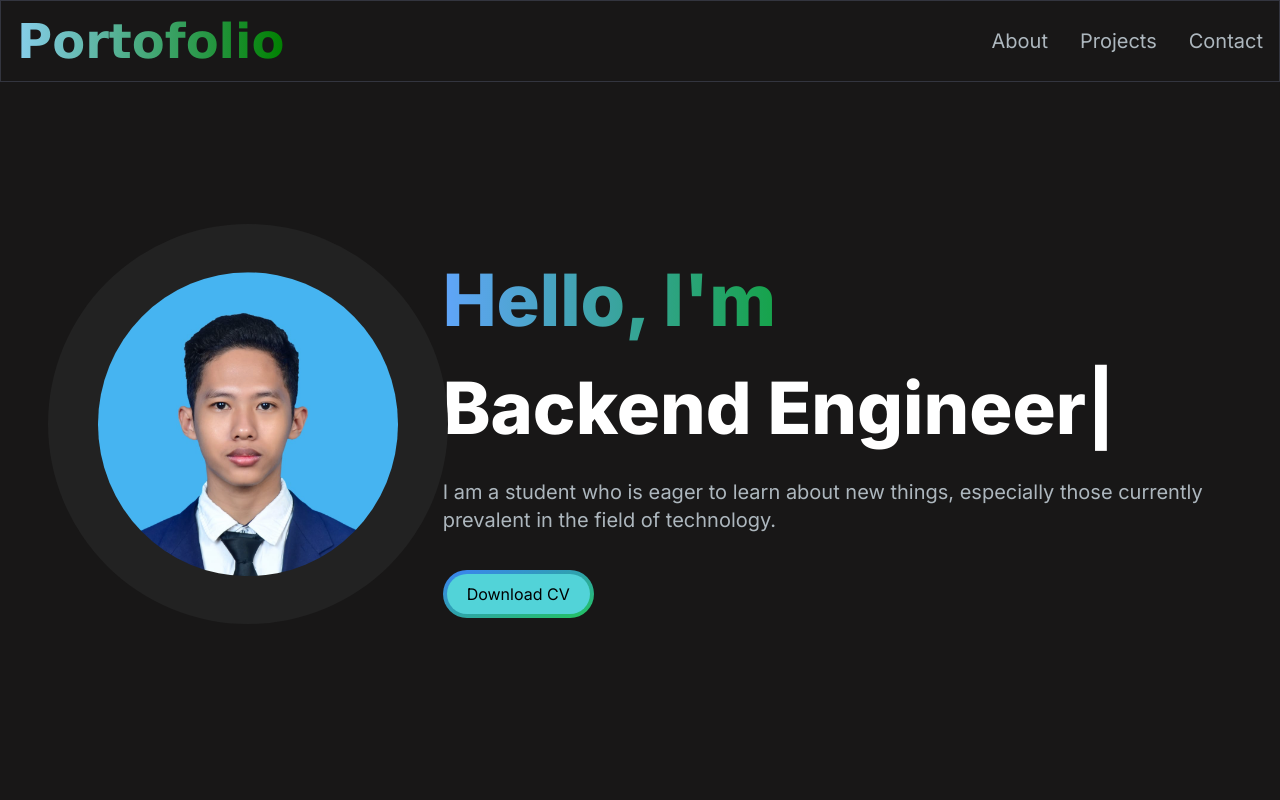
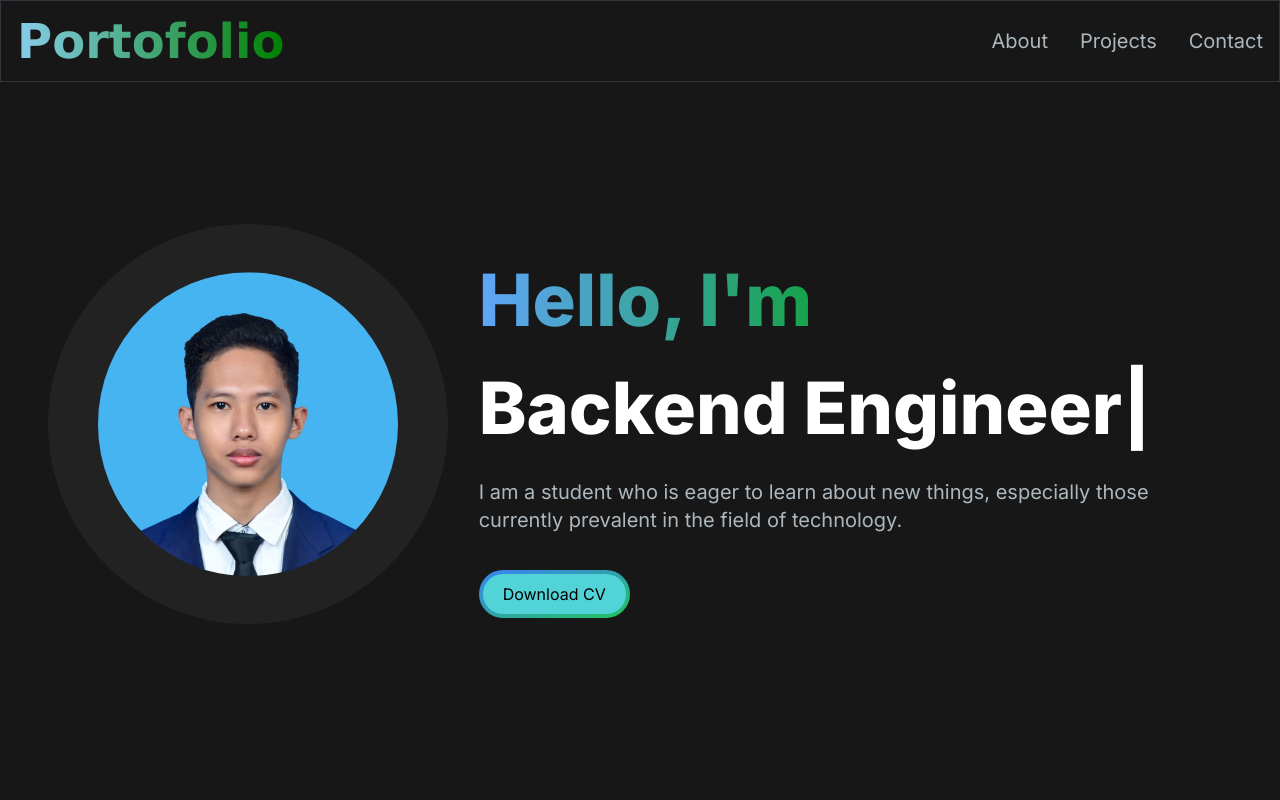
Before and after one commit to Vangzbill/Web_Portofolio, a Next.js app: page / in a window 1280 px wide. Shown: the top 800 px of the page. Built offline with nearby package versions, Linux system fonts and the light colour scheme.

Commit message:
re-edit hero section

```diff
--- a/src/app/components/HeroSection.jsx
+++ b/src/app/components/HeroSection.jsx
@@ -13,7 +13,7 @@
             initial={{ opacity: 0, scale: 0.5 }}
             animate={{ opacity: 1, scale: 1 }}
             transition={{ duration: 0.5 }}
-              className="col-span-12 sm:col-span-4 place-self-center mt-0 lg:mt-0"
+            className="col-span-4 place-self-center mt-0 lg:mt-0"
             style={{
               width: "fit-content",
               marginLeft: "auto",
@@ -37,7 +37,7 @@
             initial={{ opacity: 0, scale: 0.5 }}
             animate={{ opacity: 1, scale: 1 }}
             transition={{ duration: 0.5 }}
-              className="col-span-12 sm:col-span-8 place-self-center text-center sm:text-left justify-self-start mt-0"
+            className="col-span-8 place-self-center text-center lg:ml-9 sm:text-left justify-self-start mt-0"
           >
             <h1 className="text-white mb-4 text-3xl sm:text-4xl lg:text-7xl lg:leading-normal font-extrabold">
             <span className="text-transparent bg-clip-text bg-gradient-to-r from-primary-400 to-secondary-600">
```
Lines whose indentation alone changed are shown as unchanged.
